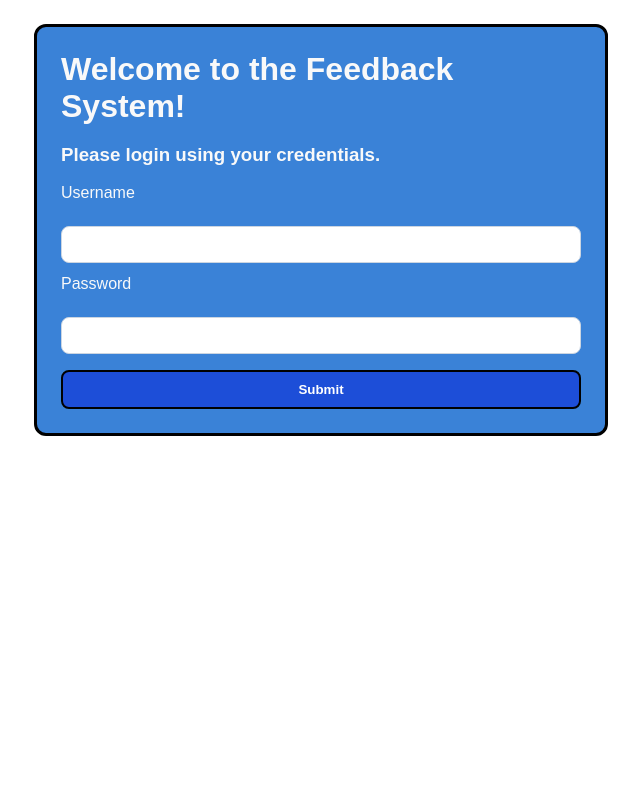
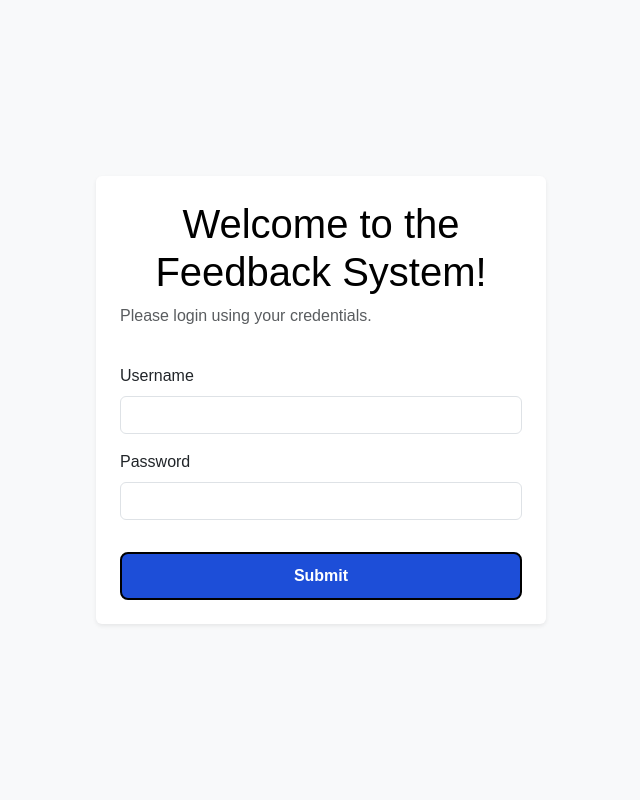
Before and after one commit to Emirhan-Gok/student_feedback_management_system, a PHP site: page / in a window 1280 px wide. Shown: the whole page, without its empty margins (319-959 px from the left). Run offline with PHP 8.4, Linux system fonts and the light colour scheme; some libraries are stand-ins or nearby versions.

Commit message:
Add Bootstrap styling to login (index) page

```diff
--- a/student_feedback_management_system/css/styles.css
+++ b/student_feedback_management_system/css/styles.css
@@ -28,11 +28,11 @@ body
 
 }
 
-h1
+.header_index
 {
    /* Reduces the default heading spacing and keeps the heading readable on the coloured card. */
   margin: 0 0 8px 0;
-  color: #F9F9F9;
+  color: #000000;
 }
 
 label
--- a/student_feedback_management_system/index.php
+++ b/student_feedback_management_system/index.php
@@ -86,26 +86,34 @@ if (isset($_SESSION["user_id"]) && isset($_SESSION["role"]))
 <html>
 <title>Feedback System</title>
 <head>
+<link rel="stylesheet" href="css/assets/bootstrap.min.css">
 <link rel="stylesheet" href="css/styles.css">
 </head>
-<body>
-<div class="containerlogin">
-<div class="cardlogin">
-<h1> Welcome to the Feedback System! </h1>
-<h3> Please login using your credentials. </h3>
+<body class="bg-light">
+    <div class="container min-vh-100 d-flex justify-content-center align-items-center">
+        <div class="card shadow-sm border-0 p-4 " style="max-width: 450px; width: 100%;">
 
-<p class="p_error"> <?php echo $error; ?> </p>
+            <h1 class="text-center mb-2 header_index"> Welcome to the Feedback System! </h1>
+            <p class="text-muted mb-4"> Please login using your credentials. </p>
 
-<form method="post">
-<label for="username"> Username </label> <br>
-<input type="text" id="username" name="username" required>
+            <?php if ($error !== ""): ?>
+                <div class="alert alert-danger mb-4"> <?php echo htmlspecialchars($error); ?>
 
-<label for="password"> Password </label> <br>
-<input type="password" id="password" name="password" required>
+            </div>
+            <?php endif; ?>
+            <form method="post">
+                <div class="mb-3">
+                <label for="username" class="form-label"> Username </label>
+                <input type="text" class="form-control" id="username" name="username" required>
+            </div>
 
-<button class="btn_login" type="submit"> Submit </button>
-</form>
-</div>
-</div>
+            <div class="mb-3">
+                <label for="password" class="form-label"> Password </label>
+                <input type="password" class="form-control" id="password" name="password" required>
+            </div>
+                <button type="submit" class="btn btn-primary w-100 btn_login"> Submit </button>
+            </form>
+        </div>
+
 </body>
 </html>
```
